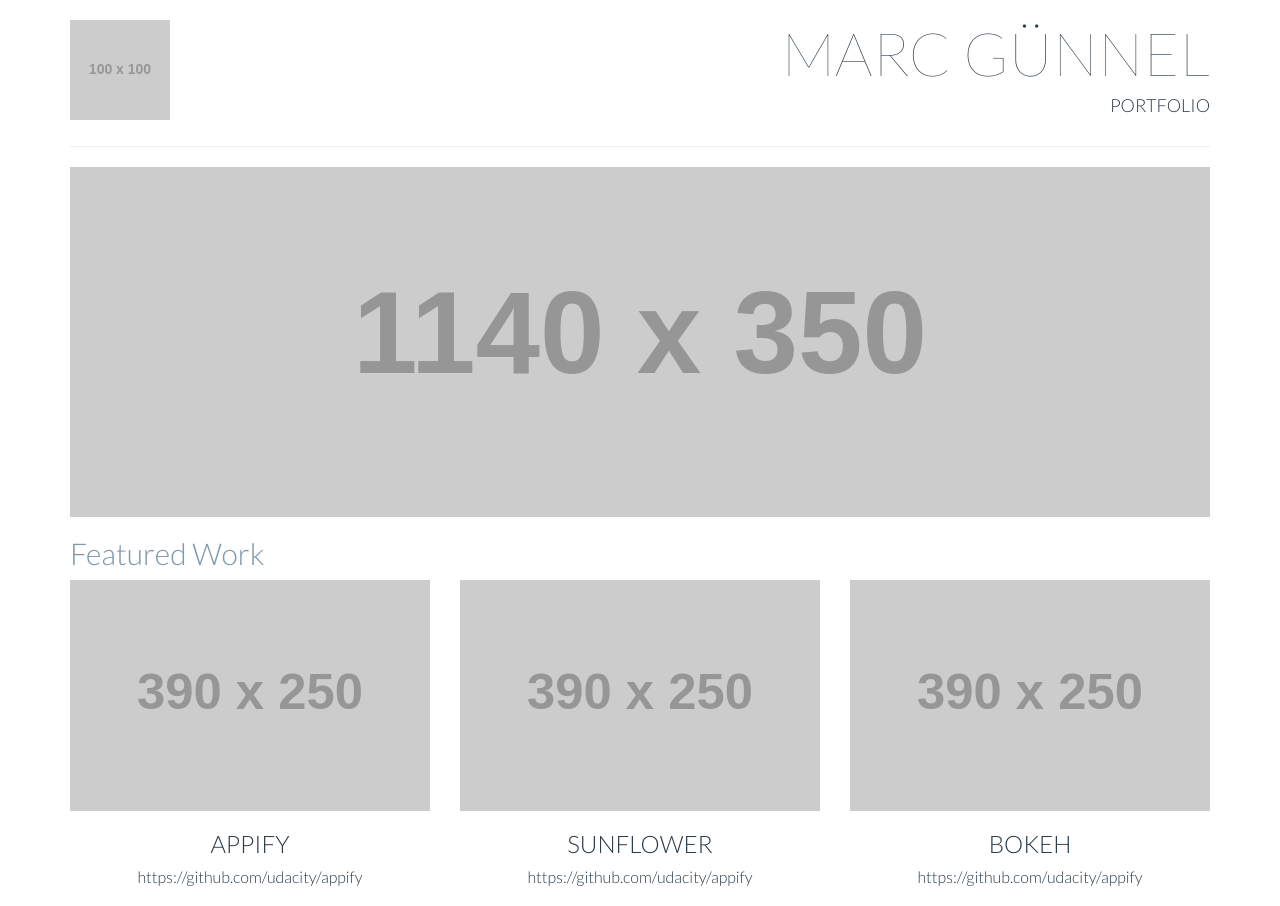
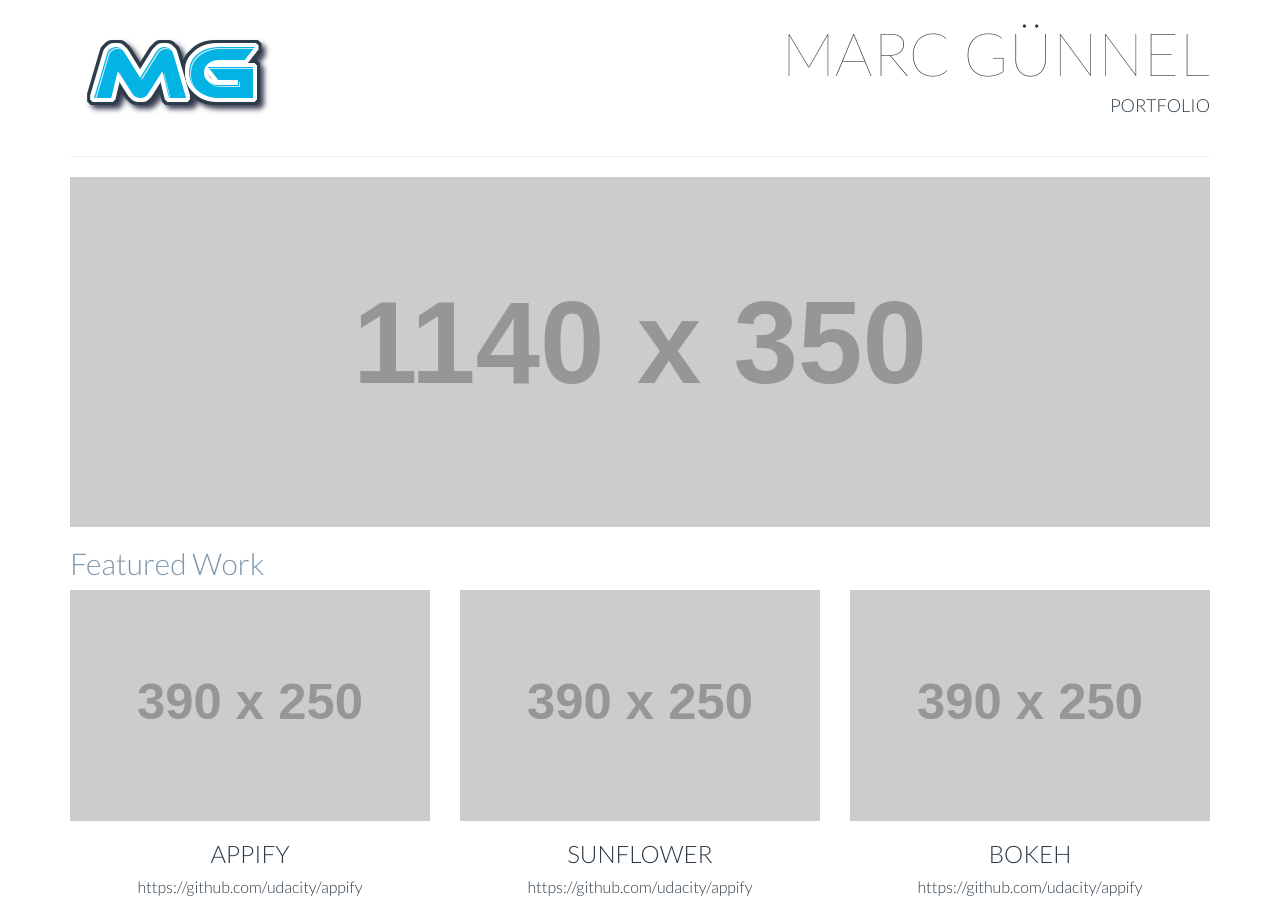
Before and after one commit to MarcGue/marcgue.github.io, a plain HTML site: page index.html in a window 1280 px wide. Drawn offline with Linux system fonts and the light colour scheme; placeholder pictures from the web are drawn by us.

Commit message:
added logo and remove images folder

```diff
--- a/index.html
+++ b/index.html
@@ -19,7 +19,7 @@
   <div class="container">
     <div class="row">
       <div class="col-xs-12 col-sm-6">
-        <img class="img-responsive title-logo" src="http://placehold.it/100x100" alt="Kitten">
+        <img class="img-responsive title-logo" src="img/logo.png" alt="Kitten">
       </div>
       <div class="col-xs-12 col-sm-6 text-right text-uppercase">
         <h1 class="title-super text-thin">Marc Günnel</h1>
```
Also changed, not shown: images/jumbotron.jpg (deleted), img/logo.png (added), 1 other file.
